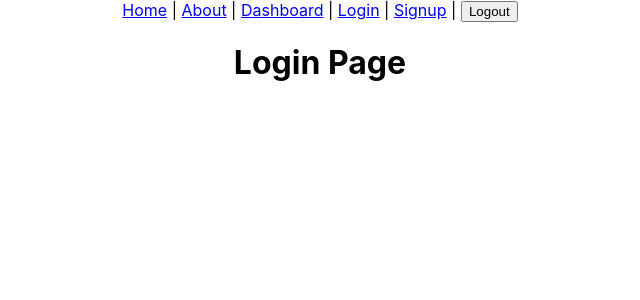
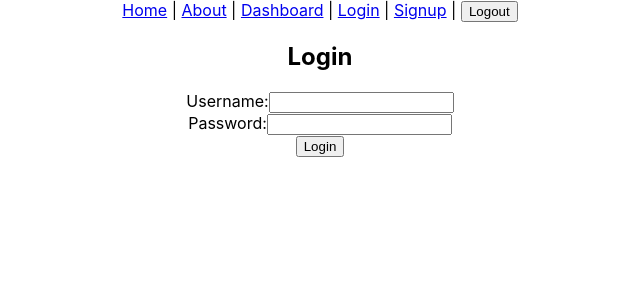
Before and after one commit to hire-lambda-grads/front-end, a React (Create React App) app: page /login in a window 1280 px wide. Shown: the top 300 px of the page, without its empty margins (320-960 px from the left). Built offline with nearby package versions, Linux system fonts and the light colour scheme.

Commit message:
Builds out <Login />

```diff
--- a/src/components/login/Login.js
+++ b/src/components/login/Login.js
@@ -1,11 +1,70 @@
-import React from 'react';
+import React from "react";
+import axios from "axios";
 
-const Login = () => {
-    return(
+class Login extends React.Component {
+  state = {
+    username: "",
+    password: ""
+  };
+
+  render() {
+    return (
+      <div>
+        <h2>Login</h2>
+        <form onSubmit={this.handleSubmit}>
         <div>
-            <h1>Login Page</h1>
-        </div>
+            <label htmlFor="username">
+                Username:
+                <input
+                name="username"
+                id="username"
+                value={this.state.username}
+                onChange={this.handleInputChange}
+                type="text"
+                />
+            </label>
+          </div>
+          <div>
+            <label htmlFor="password">
+                Password:
+                <input
+                name="password"
+                id="password"
+                value={this.state.password}
+                onChange={this.handleInputChange}
+                type="password"
+                />
+            </label>
+          </div>
+
+          <div>
+            <button type="submit">Login</button>
+          </div>
+        </form>
+      </div>
     );
+  }
+
+  handleInputChange = event => {
+    const { name, value } = event.target;
+
+    this.setState({ [name]: value });
+  };
+
+  handleSubmit = event => {
+    event.preventDefault();
+
+    const endpoint = 'http://localhost:3300/api/login';
+
+    axios
+      .post(endpoint, this.state)
+      .then(res => {
+        localStorage.setItem("token", res.data.token);
+
+        this.props.history.push('/dashboard');
+      })
+      .catch(error => console.error(error));
+  };
 }
 
 export default Login;
```
